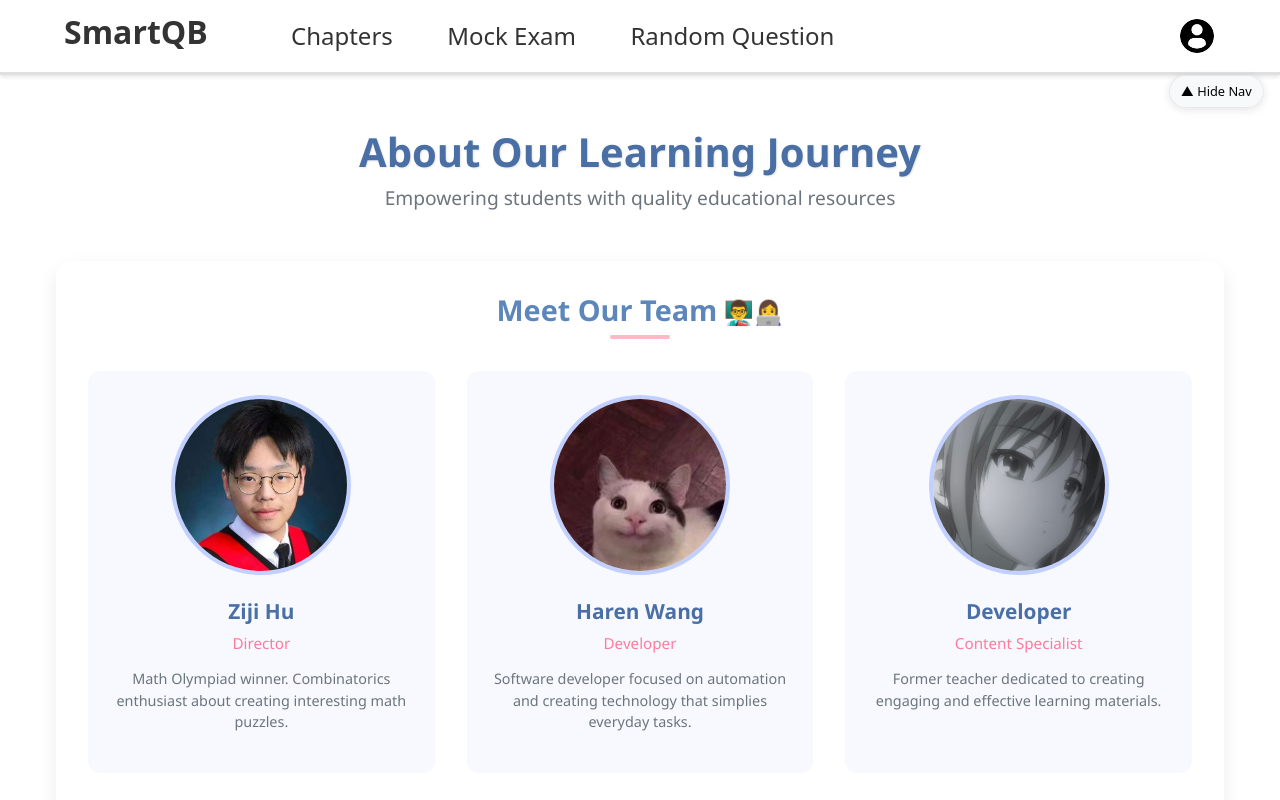
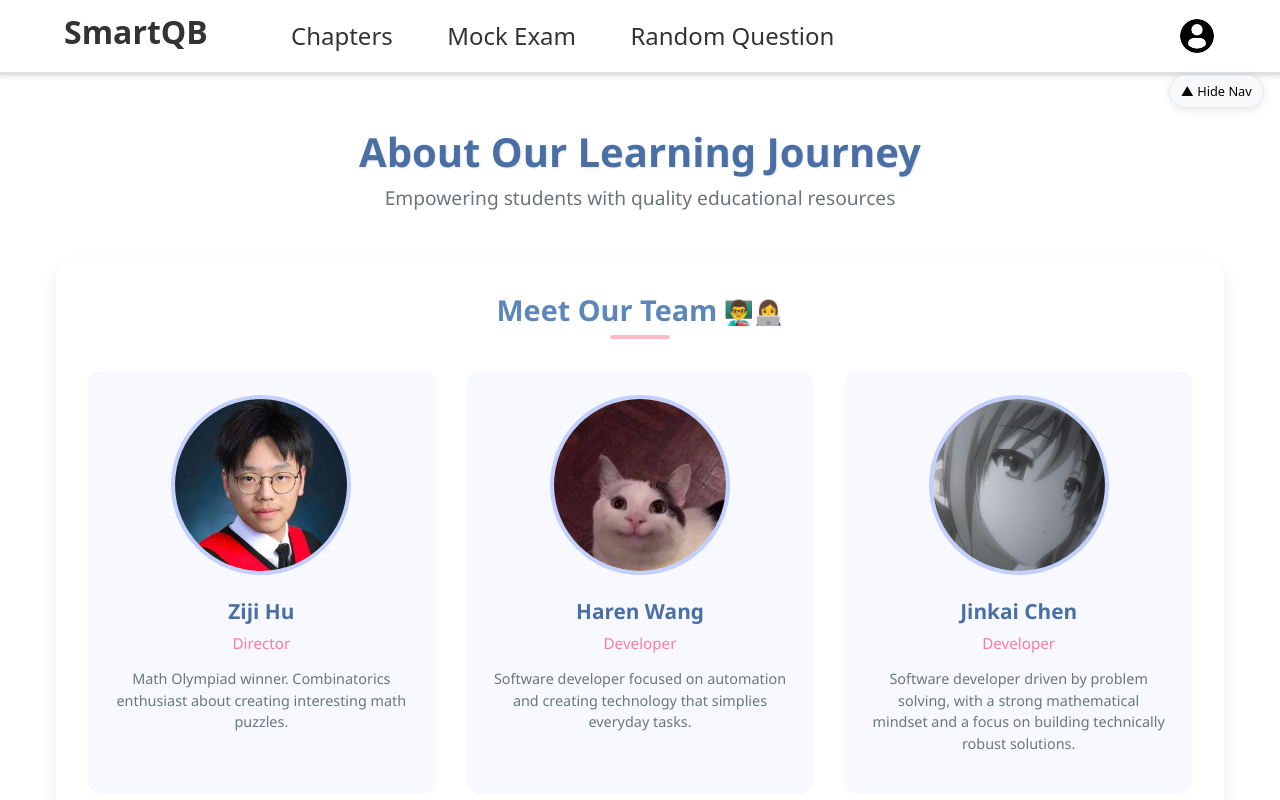
Before and after one commit to ZijiHu321/SmartQuestionBank, a Next.js app: page /profile/aboutus in a window 1280 px wide. Shown: the top 800 px of the page. Built offline with nearby package versions, Linux system fonts and the light colour scheme.

Commit message:
Update AboutUs page mobile view

```diff
--- a/app/profile/aboutus/page.tsx
+++ b/app/profile/aboutus/page.tsx
@@ -13,7 +13,9 @@ const AboutUs = () => {
 
   useEffect(() => {
     const checkScreenSize = () => {
-      setIsMobile(window.innerWidth <= 768);
+      // Calculate if 3 columns of 180px + gaps + padding would fit
+      const minWidthFor3Columns = (180 * 3) + (32 * 2) + (48 * 2) + (24 * 2); // images + gaps + padding + margin
+      setIsMobile(window.innerWidth < minWidthFor3Columns);
     };
 
     checkScreenSize();
@@ -40,9 +42,9 @@ const AboutUs = () => {
       image: Haren
     },
     {
-      name: "Developer",
-      role: "Content Specialist",
-      bio: "Former teacher dedicated to creating engaging and effective learning materials.",
+      name: "Jinkai Chen",
+      role: "Developer",
+      bio: "Software developer driven by problem solving, with a strong mathematical mindset and a focus on building technically robust solutions.",
       emoji: "",
       image: jinkai
     }
```
